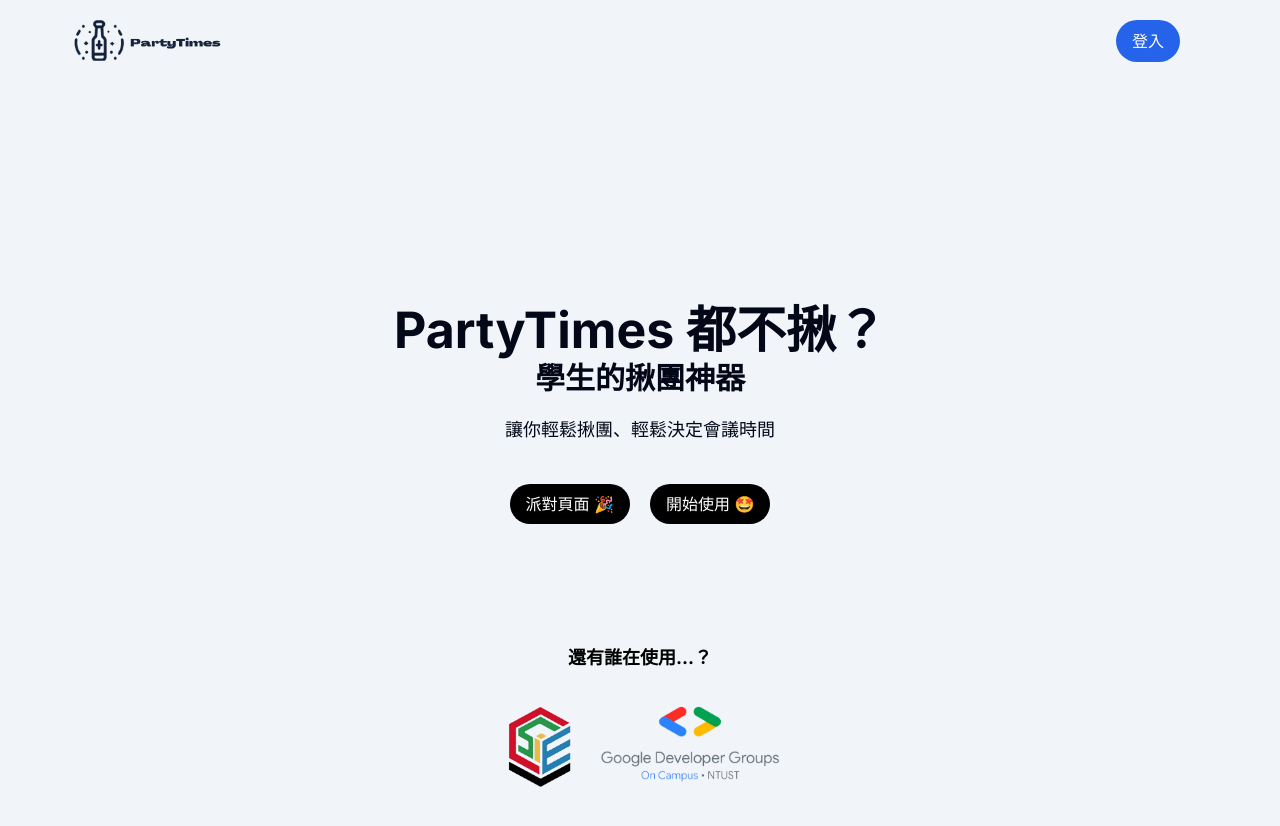
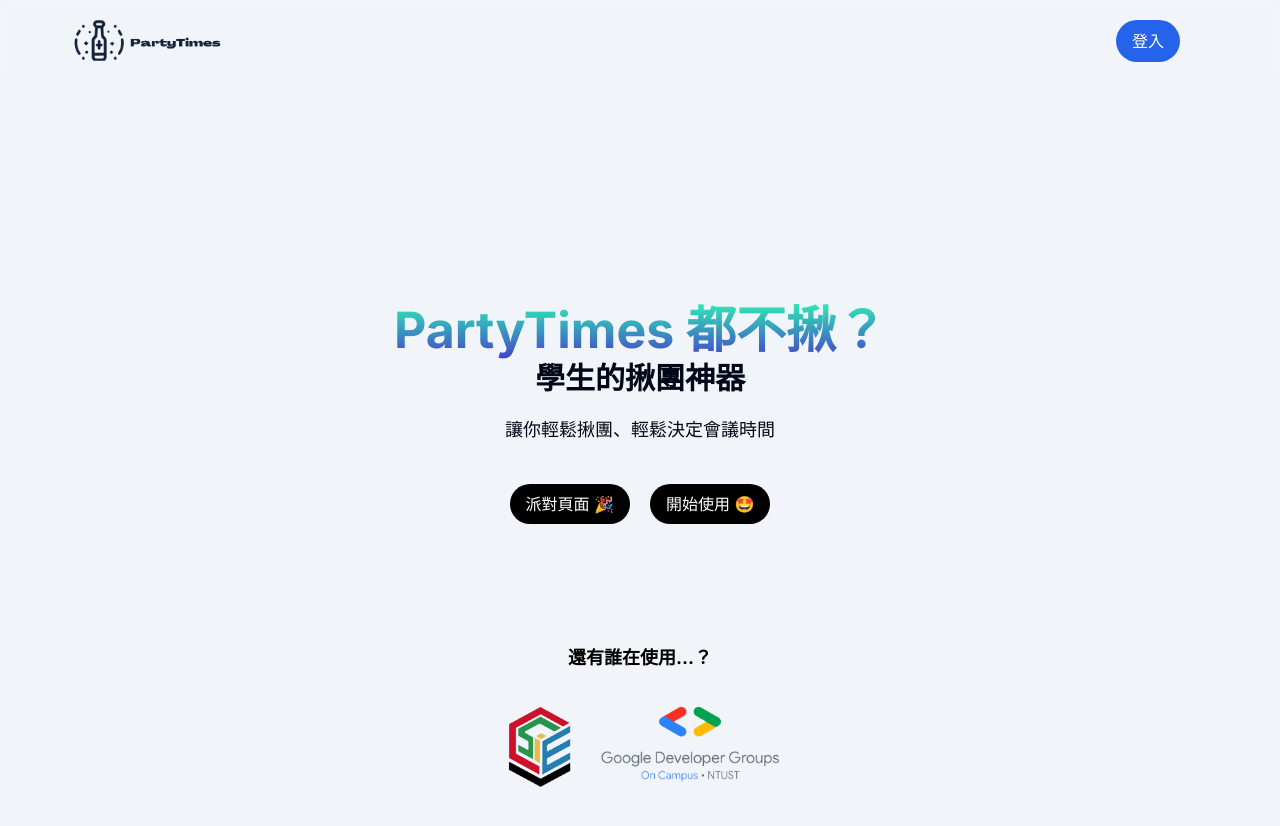
Before and after one commit to viiccwen/partytimes, a Next.js app in the folder frontend/: page / in a window 1280 px wide. Shown: the top 826 px of the page. Built offline with nearby package versions, Linux system fonts and the light colour scheme; no server answers.

Commit message:
feat: update Navbar fixed state; enhance title styling with gradient effect; add log entry for theme change and loading screen optimization

```diff
--- a/frontend/src/app/(others)/logs/page.tsx
+++ b/frontend/src/app/(others)/logs/page.tsx
@@ -12,7 +12,7 @@ export default async function LogsPage() {
   const { isAuth, user } = await VerifyAuth(false);
   return (
     <>
-      <Navbar isLogin={isAuth} HasFixed={true} />
+      <Navbar isLogin={isAuth} HasFixed={false} />
       <LogsCard log_list={log_list} />
     </>
   );
--- a/frontend/src/app/globals.css
+++ b/frontend/src/app/globals.css
@@ -67,3 +67,11 @@
     @apply bg-background text-foreground;
   }
 }
+
+.title-text {
+  background: linear-gradient(0deg, #453ECA 0%,#2EF3B4 100%);
+  -webkit-background-clip: text;
+  -webkit-text-fill-color: transparent;
+  background-clip: text;
+  color: transparent;
+}
--- a/frontend/src/app/page.tsx
+++ b/frontend/src/app/page.tsx
@@ -19,7 +19,7 @@ export default async function Home() {
       <div className="flex flex-col">
         <div className="w-full min-h-screen">
           <div className="flex flex-col items-center mt-[200px] md:mt-[300px]">
-            <div className="text-4xl md:text-[50px] md:leading-[60px] font-bold">
+            <div className="text-4xl md:text-[50px] md:leading-[60px] font-bold title-text">
               PartyTimes 都不揪？
             </div>
             <div className="text-3xl font-bold">學生的揪團神器</div>
--- a/frontend/src/lib/logs.ts
+++ b/frontend/src/lib/logs.ts
@@ -1,4 +1,9 @@
 export const log_list = [
+  {
+    date: "2024/11/13",
+    title: "更換主題 & 優化等待畫面",
+    content: "更換網站主題、優化等待畫面",
+  },
   {
     date: "2024/10/03",
     title: "修復 Bug & 優化",
```
